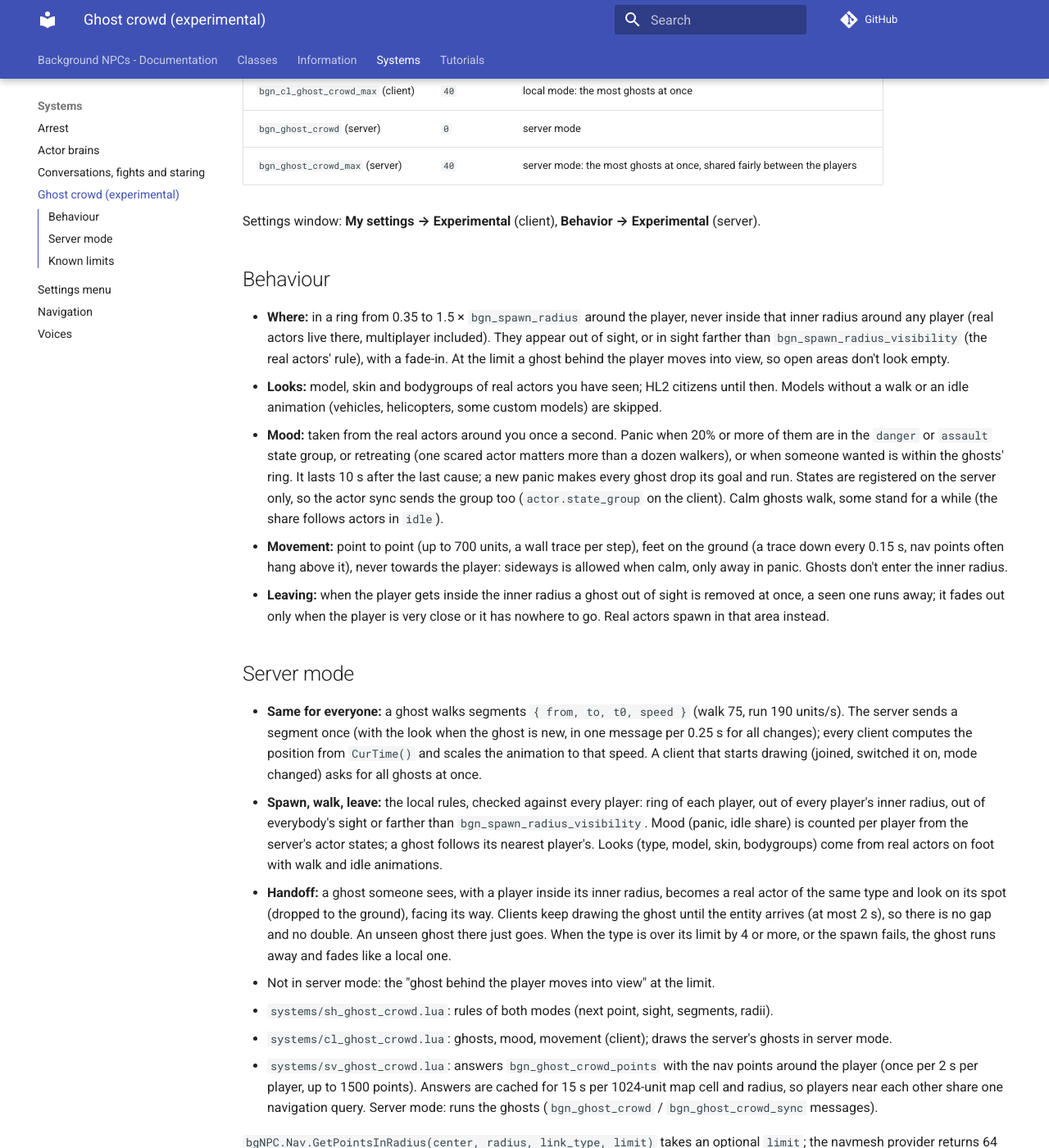
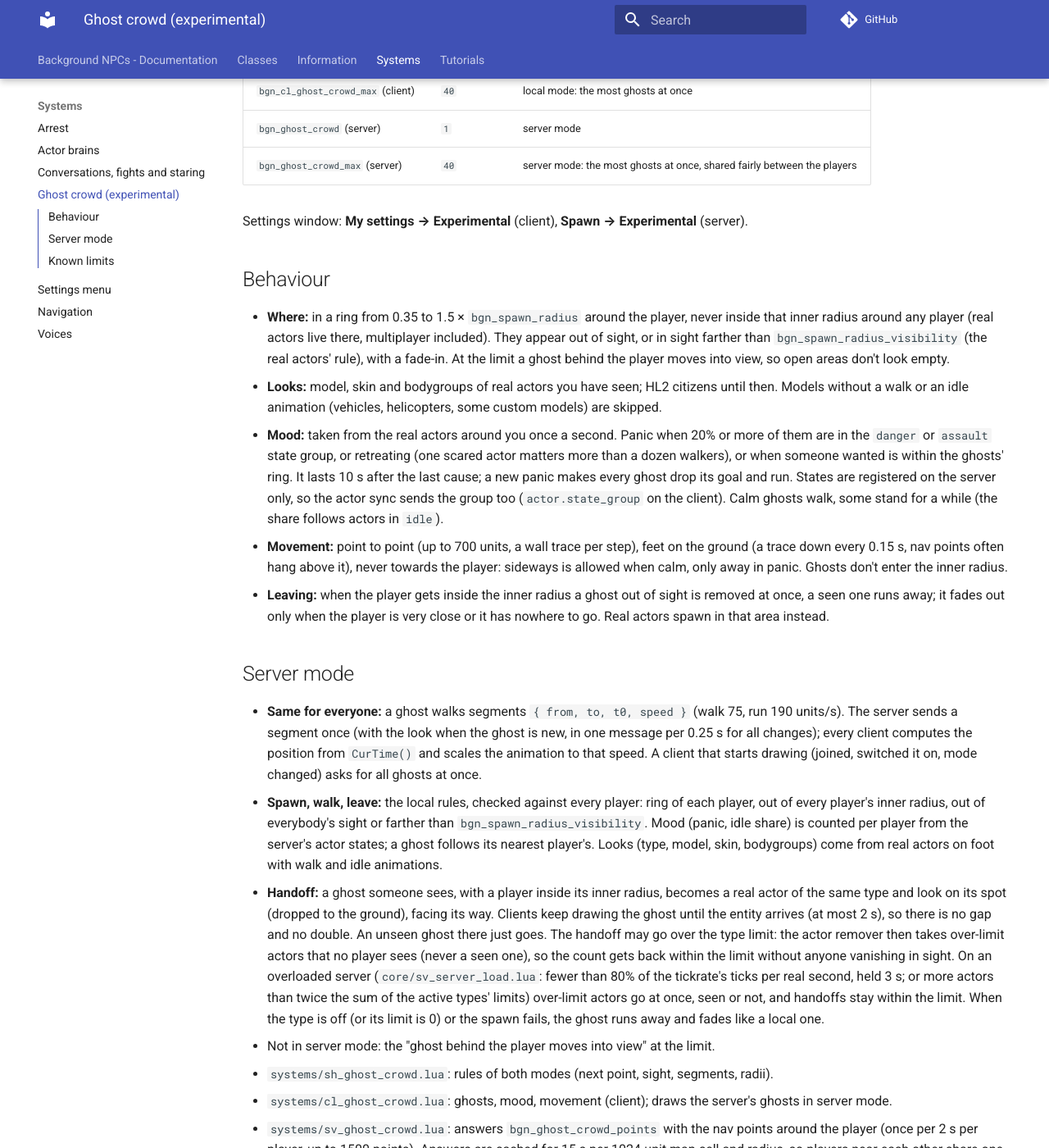
Before and after one commit to Shark-vil/background-citizens, an MkDocs documentation site: the page built from docs/systems/ghost-crowd.md, in a window 1280 px wide and 1400 px high, scrolled down 491 px. Shown: the whole window at 82% size. Built offline with MkDocs 1.6.1 and Material for MkDocs 9.7.7, drawn with Linux system fonts in a browser that asks for light colours; comment, search, counter and statistics services are not loaded; some of the changed text lies outside the part shown.

Commit message:
Server ghost crowd on by default; client ghost settings locked while it runs
- bgn_ghost_crowd defaults to 1 and moves to Spawn -> Experimental.
- While it is on, the client ghost crowd rows are locked with a "controlled
  by the server" note and do nothing: every client draws the server's
  ghosts. Menu rows take opts.locked; the menu reopens when the server
  setting changes.
- Docs: ghost crowd (modes, defaults, over-limit handoff, server load).

Co-Authored-By: Claude Opus 5.5 <noreply@anthropic.com>

```diff
--- a/docs/systems/ghost-crowd.md
+++ b/docs/systems/ghost-crowd.md
@@ -6,19 +6,20 @@ of the "Legion" system from Serious Sam 4. The server pays nothing: it only send
 
 Two modes:
 
-- **Local** (default): every client invents its own ghosts. They change nothing in the game, players see
-  different ones, and a ghost can't be caught: it runs away or fades.
-- **Server** (`bgn_ghost_crowd 1`): the server runs the ghosts, every player sees the same ones, and a ghost
-  a player walks up to becomes a real actor on its spot. The client settings then only show or hide them.
+- **Server** (default, `bgn_ghost_crowd 1`): the server runs the ghosts, every player sees the same ones, and a
+  ghost a player walks up to becomes a real actor on its spot. The client settings then do nothing (locked in the
+  menu with a note).
+- **Local** (`bgn_ghost_crowd 0`): every client may invent its own ghosts. They change nothing in the game,
+  players see different ones, and a ghost can't be caught: it runs away or fades.
 
 | Cvar | Default | Meaning |
 |---|---|---|
-| `bgn_cl_ghost_crowd` (client) | `1` | local mode: enable the ghost crowd; server mode: draw the server's ghosts |
+| `bgn_cl_ghost_crowd` (client) | `1` | local mode: enable the ghost crowd |
 | `bgn_cl_ghost_crowd_max` (client) | `40` | local mode: the most ghosts at once |
-| `bgn_ghost_crowd` (server) | `0` | server mode |
+| `bgn_ghost_crowd` (server) | `1` | server mode |
 | `bgn_ghost_crowd_max` (server) | `40` | server mode: the most ghosts at once, shared fairly between the players |
 
-Settings window: **My settings → Experimental** (client), **Behavior → Experimental** (server).
+Settings window: **My settings → Experimental** (client), **Spawn → Experimental** (server).
 
 ## Behaviour
 
@@ -53,7 +54,12 @@ Settings window: **My settings → Experimental** (client), **Behavior → Exper
 - **Handoff:** a ghost someone sees, with a player inside its inner radius, becomes a real actor of the same type
   and look on its spot (dropped to the ground), facing its way. Clients keep drawing the ghost until the
   entity arrives (at most 2 s), so there is no gap and no double. An unseen ghost there just goes.
-  When the type is over its limit by 4 or more, or the spawn fails, the ghost runs away and fades like a local one.
+  The handoff may go over the type limit: the actor remover then takes over-limit actors that no player sees
+  (never a seen one), so the count gets back within the limit without anyone vanishing in sight. On an overloaded
+  server (`core/sv_server_load.lua`: fewer than 80% of the tickrate's ticks per real second, held 3 s; or more
+  actors than twice the sum of the active types' limits) over-limit actors go at once, seen or not, and handoffs
+  stay within the limit. When the type
+  is off (or its limit is 0) or the spawn fails, the ghost runs away and fades like a local one.
 - Not in server mode: the "ghost behind the player moves into view" at the limit.
 
 - `systems/sh_ghost_crowd.lua`: rules of both modes (next point, sight, segments, radii).
```
Also changed, not shown: 7 other files.
